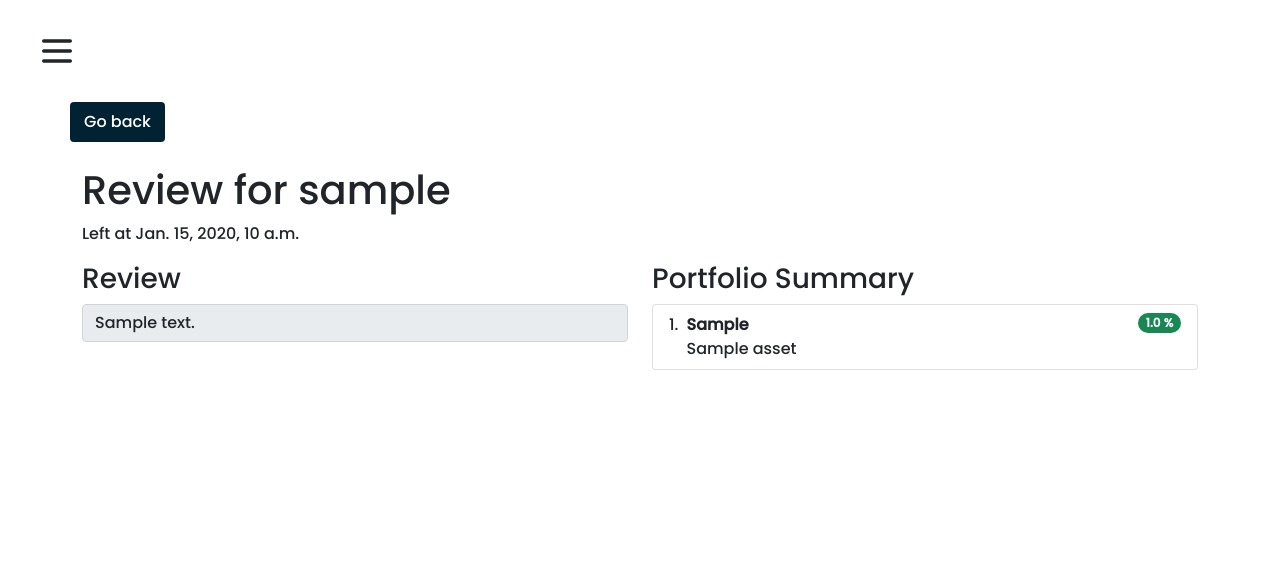
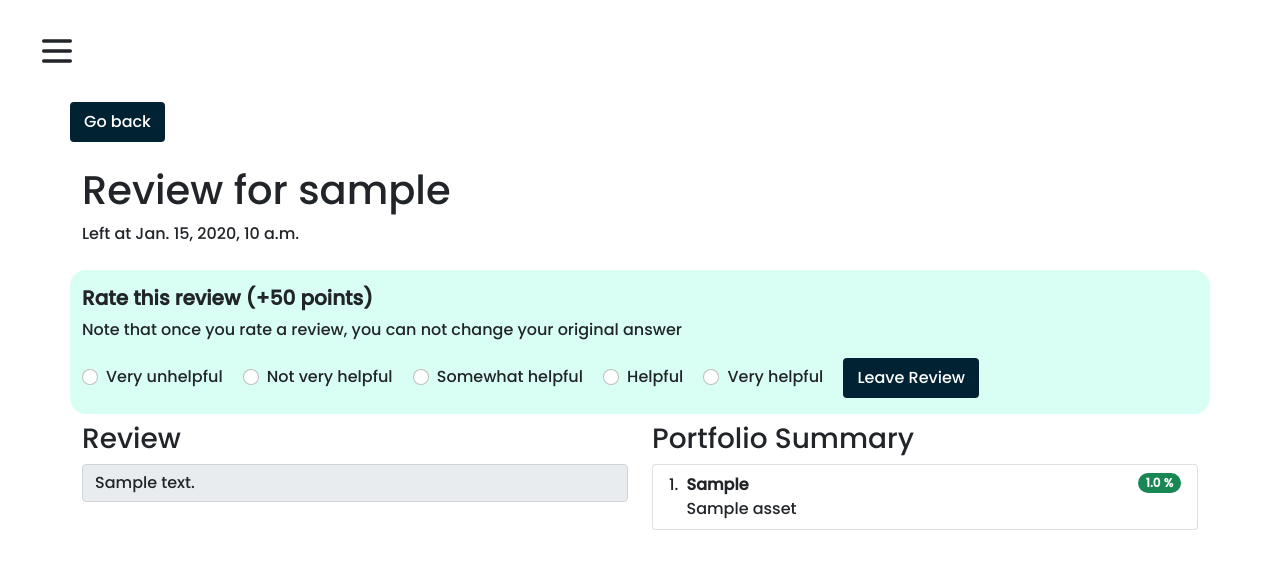
Before and after one commit to AlanChen4/Quarterly, a Django app: page /review/00000000-0000-0000-0000-000000000001/ in a window 1280 px wide. Shown: the top 569 px of the page. Run offline with Django 4.2, Linux system fonts and the light colour scheme; a user stored in the database is signed in; tables that the repository leaves empty hold one stand-in row (values such as "Sample post").

Commit message:
Add rewards system for leaving reviews

```diff
--- a/quarterly/api/models.py
+++ b/quarterly/api/models.py
@@ -2,6 +2,7 @@ import uuid
 from django.core.validators import MaxValueValidator, MinValueValidator
 from django.db import models
 from authentication.models import CustomUser
+from simple_history.models import HistoricalRecords
 
 
 class Portfolio(models.Model):
@@ -11,9 +12,10 @@ class Portfolio(models.Model):
     description = models.TextField()
     created = models.DateTimeField(auto_now_add=True)
     modified = models.DateTimeField(auto_now=True)
+    history = HistoricalRecords()
 
     def __str__(self):
-        return f"{self.nickname}"
+        return f"{self.user.email}'s {self.nickname}"
 
 
 class Review(models.Model):
@@ -23,9 +25,11 @@ class Review(models.Model):
     description = models.TextField(verbose_name='Review Description')
     created = models.DateTimeField(auto_now_add=True)
     modified = models.DateTimeField(auto_now=True)
+    rated = models.BooleanField(default=False)
+    history = HistoricalRecords()
 
     def __str__(self):
-        return f"{self.author}: {self.portfolio}"
+        return f"{self.author} reviewed {self.portfolio}"
 
 
 class Asset(models.Model):
@@ -34,6 +38,7 @@ class Asset(models.Model):
     name = models.CharField(max_length=255)
     holdings = models.FloatField(validators=[MinValueValidator(0.0), MaxValueValidator(100.0)])
     portfolio = models.ForeignKey(Portfolio, on_delete=models.CASCADE)
+    history = HistoricalRecords()
 
     def __str__(self):
         return f"{self.ticker} ({self.holdings}%)"
--- a/quarterly/api/static/api/css/stylesheet.css
+++ b/quarterly/api/static/api/css/stylesheet.css
@@ -43,6 +43,11 @@
     transition: 0.8s;
 }
 
+.light-green-bg {
+    background-color: #d9fff5;
+    border-radius: 1rem;
+}
+
 .reviews-table {
     border-collapse: collapse;
     min-width: 400px;
--- a/quarterly/api/templates/api/detail_review.html
+++ b/quarterly/api/templates/api/detail_review.html
@@ -7,6 +7,41 @@
     <div class="row mt-4">
         <h1>Review for {{ review.portfolio.nickname }}</h1>
         <p>Left at {{ review.created }}</p>
+    </div>
+    <div class="row my-2 py-3 light-green-bg">
+        {% if review.rated %}
+            <h5 class="text-center">Thanks! You've already rated this review</h5>
+        {% else %}
+        <form action="{% url 'rate_review' review.id %}" method="post">
+            {% csrf_token %}
+            <h5><strong>Rate this review (+50 points)</strong></h5>
+            <p>Note that once you rate a review, you can not change your original answer</p>
+            <div class="form-check form-check-inline">
+                <input class="form-check-input" type="radio" name="review-rating" id="rating1" value="1">
+                <label class="form-check-label" for="rating1">Very unhelpful</label>
+            </div>
+            <div class="form-check form-check-inline">
+                <input class="form-check-input" type="radio" name="review-rating" id="rating2" value="2">
+                <label class="form-check-label" for="rating2">Not very helpful</label>
+            </div>
+            <div class="form-check form-check-inline">
+                <input class="form-check-input" type="radio" name="review-rating" id="rating3" value="3">
+                <label class="form-check-label" for="rating3">Somewhat helpful</label>
+            </div>
+            <div class="form-check form-check-inline">
+                <input class="form-check-input" type="radio" name="review-rating" id="rating4" value="4">
+                <label class="form-check-label" for="rating4">Helpful</label>
+            </div>
+            <div class="form-check form-check-inline">
+                <input class="form-check-input" type="radio" name="review-rating" id="rating5" value="5">
+                <label class="form-check-label" for="rating5">Very helpful</label>
+            </div>
+            <input type="hidden" name="next" value="{{ request.path }}">
+            <input class="btn btn-black" type="submit" value="Leave Review">
+        </form>
+        {% endif %}
+    </div>
+    <div class="row pb-4">
         <div class="col-md-6">
             <h3>Review</h3>
             <input class="form-control" type="text" value="{{ review.description }}" readonly>
--- a/quarterly/api/urls.py
+++ b/quarterly/api/urls.py
@@ -9,9 +9,10 @@ urlpatterns = [
     path('portfolio/<uuid:pk>/delete/', PortfolioDelete.as_view(), name='delete_portfolio'),
 
     path('assets/<uuid:pk>/create/', AssetCreate.as_view(), name='create_asset'),
-    path('assets/<uuid:pk>/create/function', AssetCreateFunctionView, name='create_asset_function'),
+    path('assets/<uuid:pk>/create/function/', AssetCreateFunctionView, name='create_asset_function'),
     path('assets/<uuid:pk>/update/', AssetUpdate, name='update_asset'),
 
     path('review/', ReviewCreate.as_view(), name='create_review'),
     path('review/<uuid:pk>/', ReviewDetail.as_view(), name='review'),
+    path('review/<uuid:pk>/rate/', RateReview, name='rate_review'),
 ]
--- a/quarterly/api/views/review.py
+++ b/quarterly/api/views/review.py
@@ -1,5 +1,8 @@
+from django.contrib.auth.decorators import login_required
 from django.contrib.auth.mixins import LoginRequiredMixin
-from django.db.models import Count, Max
+from django.db.models import Count
+from django.http import HttpResponse
+from django.shortcuts import redirect
 from django.views.generic.detail import DetailView
 from django.views.generic.edit import CreateView
 from django.urls import reverse_lazy
@@ -66,6 +69,7 @@ class ReviewCreate(LoginRequiredMixin, CreateView):
 class ReviewDetail(LoginRequiredMixin, DetailView):
     model = Review
     template_name = 'api/detail_review.html'
+    context_object_name = 'review'
 
     def get_context_data(self, **kwargs):
         portfolio = self.object.portfolio
@@ -76,3 +80,33 @@ class ReviewDetail(LoginRequiredMixin, DetailView):
         context['assets'] = assets
 
         return context
+
+
+@login_required
+def RateReview(request, **kwargs):
+    if request.method == 'POST':
+        rating = request.POST.get('review-rating')
+        review_id = kwargs['pk']
+
+        # if user submitted an empty form, redirect back to original page
+        if rating == None:
+            return redirect(request.POST.get('next', '/'))
+
+        # add 50 points for rating the review
+        request.user.points += 50
+        request.user.save()
+
+        # add appropriate points for person that wrote the review based on the rating
+        reviewer = Review.objects.get(id=review_id).author
+        reviewer.points += ((int(rating) - 1) * 50)
+        reviewer.save()
+
+        # mark the review as rated
+        review = Review.objects.get(id=review_id)
+        review.rated = True
+        review.save()
+
+        # return to original page
+        return redirect(request.POST.get('next', '/'))
+    else:
+        return HttpResponse(status=405)
--- a/quarterly/authentication/admin.py
+++ b/quarterly/authentication/admin.py
@@ -1,5 +1,6 @@
 from django.contrib import admin
+from simple_history.admin import SimpleHistoryAdmin
 from .models import CustomUser
 
 
-admin.site.register(CustomUser)
+admin.site.register(CustomUser, SimpleHistoryAdmin)
--- a/quarterly/authentication/models.py
+++ b/quarterly/authentication/models.py
@@ -3,6 +3,7 @@ from django.contrib.auth.base_user import BaseUserManager
 from django.contrib.auth.models import AbstractUser
 from django.db import models
 from django.core.validators import MaxValueValidator, MinValueValidator
+from simple_history.models import HistoricalRecords
 
 
 class CustomUserManager(BaseUserManager):
@@ -44,6 +45,8 @@ class CustomUser(AbstractUser):
     first_name = models.CharField(max_length=255)
     last_name = models.CharField(max_length=255)
     dob = models.DateField()
+    points = models.PositiveIntegerField()
+    history = HistoricalRecords()
 
     USERNAME_FIELD = 'email'
     REQUIRED_FIELDS = ['first_name', 'last_name', 'dob']
--- a/quarterly/authentication/urls.py
+++ b/quarterly/authentication/urls.py
@@ -1,12 +1,14 @@
 from django.contrib.auth.views import LogoutView
 from django.urls import path
-from .views import CustomLoginView, LandingPageView, RegisterPage, UserUpdateView
+from .views import *
 
 
 urlpatterns = [
     path('login/', CustomLoginView.as_view(), name='login'),
     path('logout/', LogoutView.as_view(next_page='login'), name='logout'),
     path('register/', RegisterPage.as_view(), name='register'),
+    path('landing/', LandingPageView.as_view(), name='landing_page'),
+
     path('profile/<uuid:pk>/', UserUpdateView.as_view(), name='profile'),
-    path('landing/', LandingPageView.as_view(), name='landing_page'),
+    path('profile/<uuid:pk>/points/', UserPointsView.as_view(), name='points'),
 ]
--- a/quarterly/quarterly/settings.py
+++ b/quarterly/quarterly/settings.py
@@ -51,6 +51,7 @@ INSTALLED_APPS = [
 
     'crispy_forms',
     'crispy_bootstrap5',
+    'simple_history',
     'whitenoise.runserver_nostatic',
 
     'api',
@@ -72,6 +73,7 @@ MIDDLEWARE = [
     'django.contrib.messages.middleware.MessageMiddleware',
     'django.middleware.clickjacking.XFrameOptionsMiddleware',
 
+    'simple_history.middleware.HistoryRequestMiddleware',
     'whitenoise.middleware.WhiteNoiseMiddleware',
 ]
 
```
Also changed, not shown: quarterly/api/admin.py (+4 -3 lines), quarterly/api/templates/api/portfolios.html (+16 -0 lines), quarterly/authentication/templates/authentication/points.html (added, +25 -0 lines), quarterly/authentication/views.py (+22 -0 lines), quarterly/api/migrations/0003_review_rated.py (added), quarterly/api/migrations/0004_historicalreview_historicalportfolio_historicalasset.py (added), quarterly/authentication/migrations/0002_customuser_points.py (added), quarterly/authentication/migrations/0003_historicalcustomuser.py (added).
